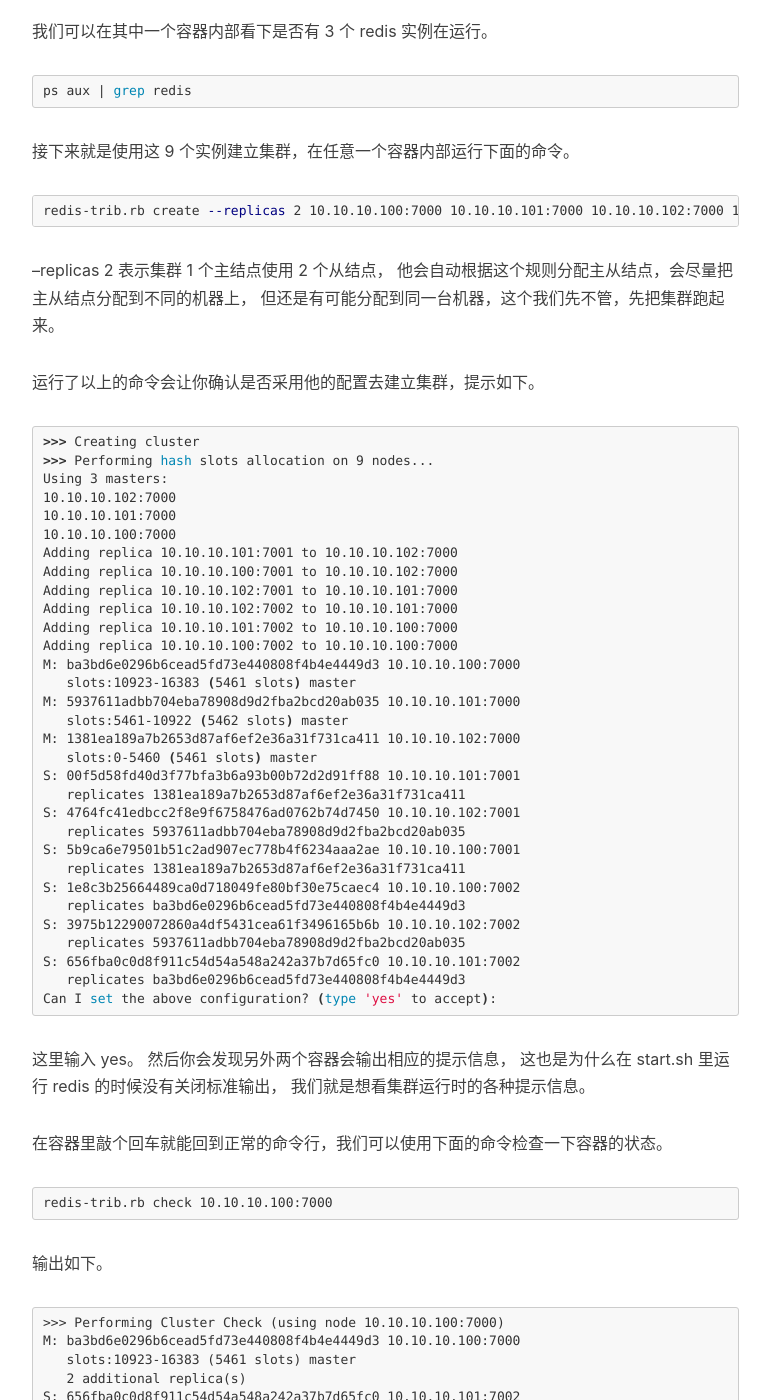
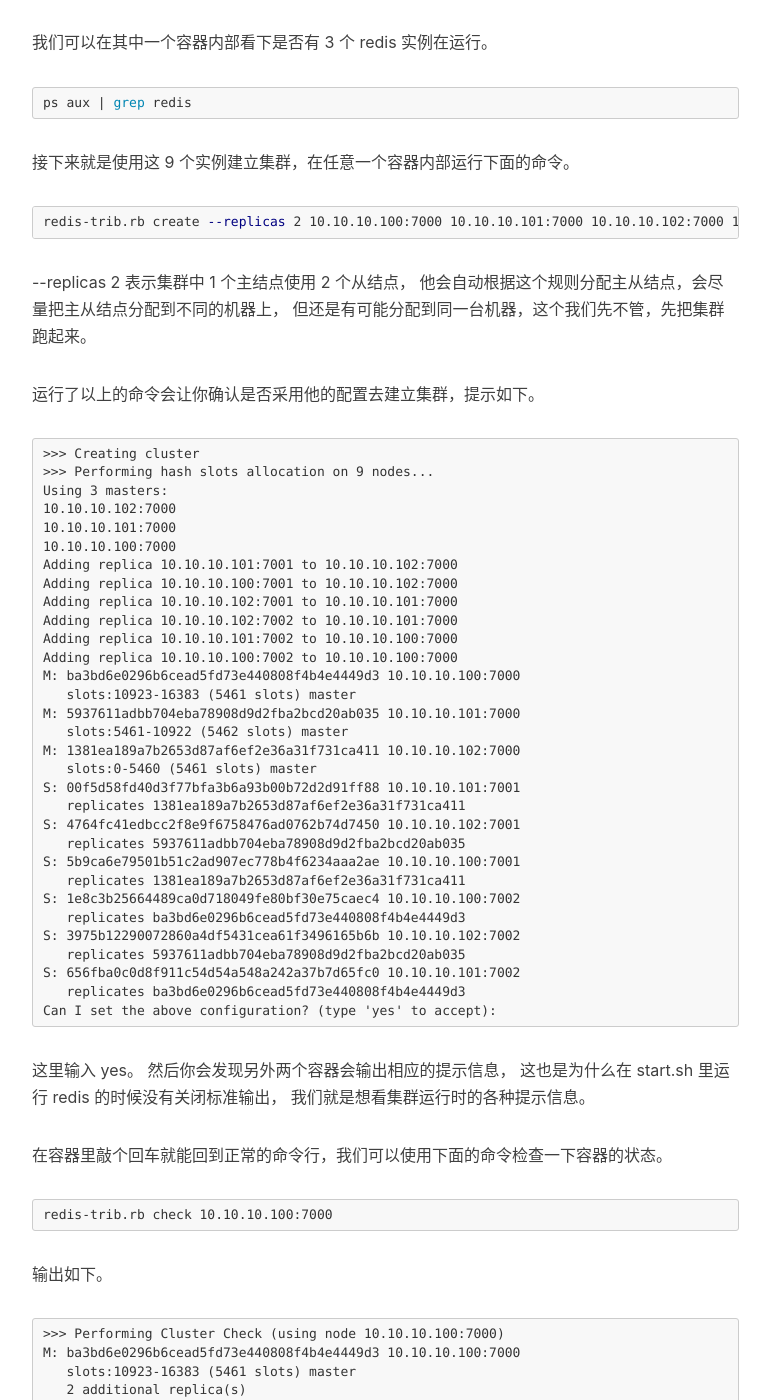
Before and after one commit to xkuga/xkuga.github.io, a Jekyll site: the page built from _posts/2016-07-22-docker-redis-cluster.md, in a window 1280 px wide and 1400 px high, scrolled down 3312 px. Shown: the whole window, without its empty margins (233-1003 px from the left). Built offline with Jekyll 4.4.1, drawn with Linux system fonts in a browser that asks for light colours; nearby versions of some CDN libraries; comment, search, counter and statistics services are not loaded; some of the changed lines change nothing that is shown; some of the changed text lies outside the part shown.

Commit message:
improve post

````diff
--- a/_posts/2016-07-22-docker-redis-cluster.md
+++ b/_posts/2016-07-22-docker-redis-cluster.md
@@ -15,12 +15,12 @@
 但在真实的场景中，主从一般是不在同一台机器中的，
 所以这次我们在 3 个容器上做，相当于 3 台机器，每个容器 1 主 2 从。
 
-# Redis 集群结构
+## Redis 集群结构
+----------------
 
 Reids 集群最少需要 3 个主结点才能正常工作，相当于一个环状结构。
 这个环一共分了 16384 个 slot，每个结点负责一部分 slot。
-当你需要操作一个 key 的时候，他会通过哈希去计算这个 key 落到了环状的哪一个结点上，
-然后会重定向到那个结点进行操作。
+当你需要操作一个 key 的时候，他会计算这个 key 的哈希，然后会重定向到对应结点进行操作。
 如果这个环状结构有任何一个缺口，都会导致集群不可用。
 
 我们这次测试的集群结构图如下，注意颜色代表主从关系。
@@ -37,7 +37,8 @@
 但如果机器 B 挂了，那么就真的完蛋了〜，
 因为集群中两个主同时挂掉就无法进行选举，所以要是两台机器挂了，集群会有 50% 的概率撑住。
 
-# Dockerfile
+## Dockerfile
+-------------
 
 ```bash
 FROM centos:6.8
@@ -87,7 +88,7 @@
 docker build -t my/redis-cluster:v1 .
 ```
 
-运行的时候我们需要给容器分配 IP，而分配置 IP 需要先创建一个网络，参数要根据你的情况修改。
+运行的时候我们需要给容器分配 IP，而分配置 IP 需要先创建网络，参数要根据你的情况修改。
 
 ```bash
 docker network create --subnet 10.10.10.0/24 onepiece
@@ -112,7 +113,7 @@
 docker run --net onepiece --ip 10.10.10.100 -it -p 7000-7002:7000-7002 kupay/redis-cluster:v1
 ```
 
-命令是意思是使用 onepiece 这个网络，并给容器分配 10.10.10.100 这个 IP。
+上面的意思是使用 onepiece 这个网络，并给容器分配 10.10.10.100 这个 IP。
 -p 是端口映射，冒号左边是主机的端口，右边是容器的端口，
 我们容器里的 redis 就是使用了 7000-7002 这 3 个端口。
 
@@ -140,13 +141,13 @@
 redis-trib.rb create --replicas 2 10.10.10.100:7000 10.10.10.101:7000 10.10.10.102:7000 10.10.10.101:7001 10.10.10.102:7001 10.10.10.100:7001 10.10.10.100:7002 10.10.10.102:7002 10.10.10.101:7002
 ```
 
---replicas 2 表示集群 1 个主结点使用 2 个从结点，
+\-\-replicas 2 表示集群中 1 个主结点使用 2 个从结点，
 他会自动根据这个规则分配主从结点，会尽量把主从结点分配到不同的机器上，
 但还是有可能分配到同一台机器，这个我们先不管，先把集群跑起来。
 
 运行了以上的命令会让你确认是否采用他的配置去建立集群，提示如下。
 
-```bash
+```
 >>> Creating cluster
 >>> Performing hash slots allocation on 9 nodes...
 Using 3 masters:
@@ -228,7 +229,7 @@
 [OK] All 16384 slots covered.
 ```
 
-这里有主从关系，但是这个不直观，所以我写了一个脚本处理了一下，代码如下。
+这里有主从关系，但是这个不直观，所以我写了一个脚本。
 
 ```python
 import sys
@@ -280,7 +281,7 @@
     pretty_print(parse(sys.stdin.read()))
 ```
 
-把上面的代码保存为 magic.py，使用如下。
+把上面的代码保存为 magic.py，然后查看集群状态。
 
 ```bash
 redis-trib.rb check 10.10.10.100:7000 | python magic.py
@@ -304,15 +305,12 @@
 
 问题很明显，就是主从被分配到了同一台容器了。
 关于这个问题，GitHub 上有相关的 <a href="https://github.com/antirez/redis/issues/2204" target="_blank">issue</a>，
-issue 有点旧，我还没细看，这个除了手动配置，我现在还没找到比较方便的解决方法，留个坑。
+不过有点旧，我还没细看，现在除了手动配置，我还没找到其它比较方便的方法，留个坑。
 
 我们先简单测试一下集群，一定要加 -c，这个是集群的选项，不然无法进行重定向。
 
 ```bash
-redis-cli -c -h 10.10.10.100 -p 7000
-```
-
-```bash
+$ redis-cli -c -h 10.10.10.100 -p 7000
 10.10.10.100:7000> set name Mayday
 -> Redirected to slot [5798] located at 10.10.10.101:7000
 OK
@@ -381,10 +379,7 @@
 删除之后我们看一下 10.10.10.100 中的 redis 进程的状态。
 
 ```
-ps aux | grep redis
-```
-
-```
+$ ps aux | grep redis
 root        10  0.2  0.1  28496  3796 ?        Sl   07:41   0:01 redis-server *:7000 [cluster]
 root        13  0.2  0.1  27352  3556 ?        Sl   07:41   0:01 redis-server *:7002 [cluster]
 ```
@@ -421,11 +416,11 @@
     10.10.10.102:7001 33d9040b65e6c5cd9678b8e5fc3dfcf0de0a2028
 ```
 
-重复的不说了，这个就是一个 ugly 的方法哈哈昌。
+重复的不说了，这个就是一个 ugly 的方法哈哈哈。
 
 ## 未解决的问题
 -------------
 
 虽然容器内的网络是通的，但如果要把集群提供给外部使用，一旦发生重定向，就会失败，
-原因是外部和容器的网络不通。留个问题，后面解决，这也有相关的 <a href="https://github.com/antirez/redis/issues/2527" target="_blank">issue</a>。
+原因是外部主机和容器的网络不通。这也有相关的 <a href="https://github.com/antirez/redis/issues/2527" target="_blank">issue</a>。
 今天先写到这，以后再填，好累 XD。
````
